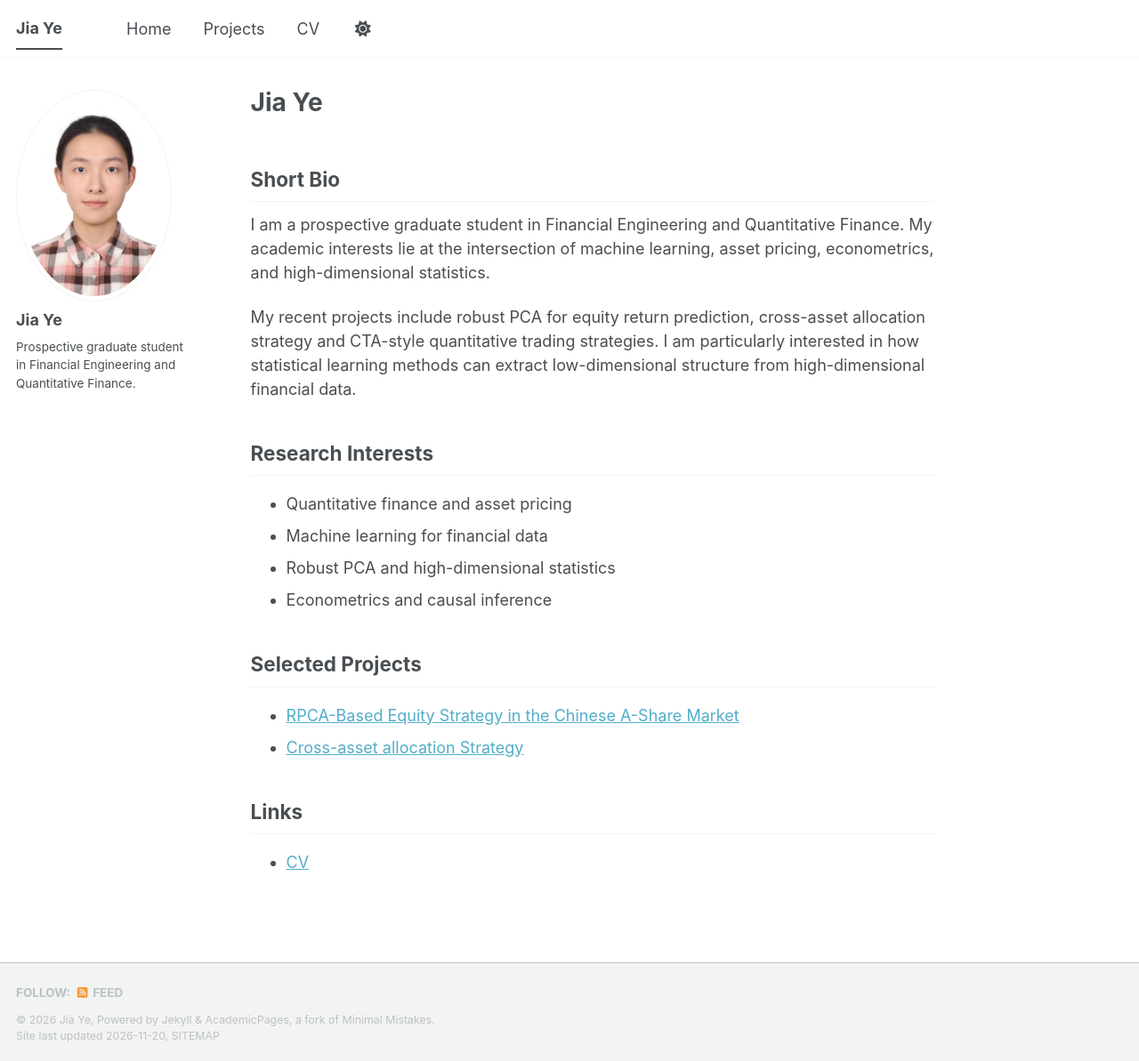
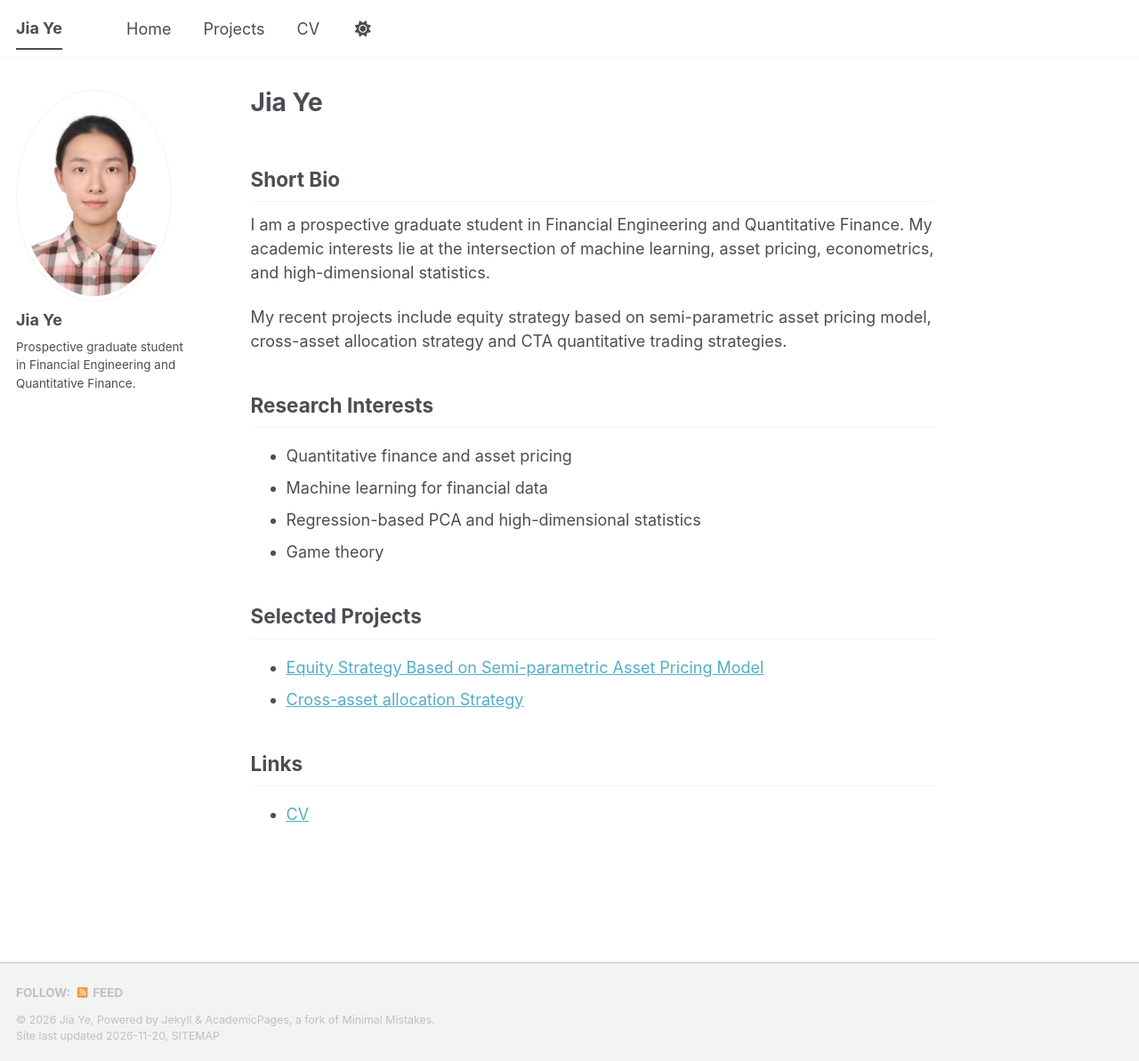
Before and after one commit to jiaye2003/jiaye2003.github.io, a Jekyll site: the page built from _pages/about.md, in a window 1280 px wide and 1193 px high. Shown: the whole window at 89% size. Built offline with Jekyll 4.4.1, drawn with Linux system fonts in a browser that asks for light colours; a style sheet for code colours, icons or effects is not loaded.

Commit message:
Update homepage bio and research interests

```diff
--- a/_pages/about.md
+++ b/_pages/about.md
@@ -10,18 +10,19 @@ redirect_from:
 
 I am a prospective graduate student in Financial Engineering and Quantitative Finance. My academic interests lie at the intersection of machine learning, asset pricing, econometrics, and high-dimensional statistics.
 
-My recent projects include robust PCA for equity return prediction, cross-asset allocation strategy and CTA-style quantitative trading strategies. I am particularly interested in how statistical learning methods can extract low-dimensional structure from high-dimensional financial data.
+My recent projects include equity strategy based on semi-parametric asset pricing model, cross-asset allocation strategy and CTA quantitative trading strategies.
+
 
 ## Research Interests
 
 * Quantitative finance and asset pricing
 * Machine learning for financial data
-* Robust PCA and high-dimensional statistics
-* Econometrics and causal inference
+* Regression-based PCA and high-dimensional statistics
+* Game theory
 
 ## Selected Projects
 
-* [RPCA-Based Equity Strategy in the Chinese A-Share Market](/portfolio/rpca-equity/)
+* [Equity Strategy Based on Semi-parametric Asset Pricing Model](/portfolio/rpca-equity/)
 * [Cross-asset allocation Strategy](/portfolio/futures-momentum/)
 
 ## Links
```
